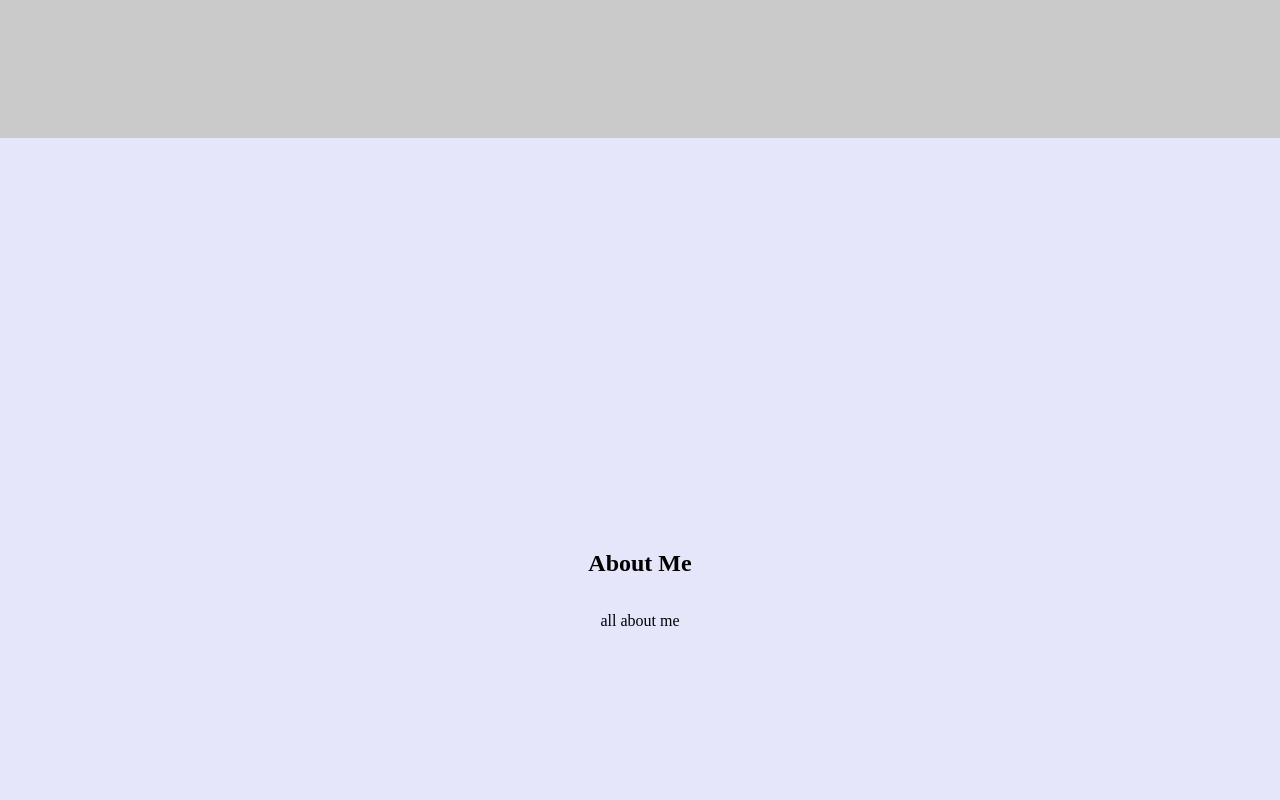
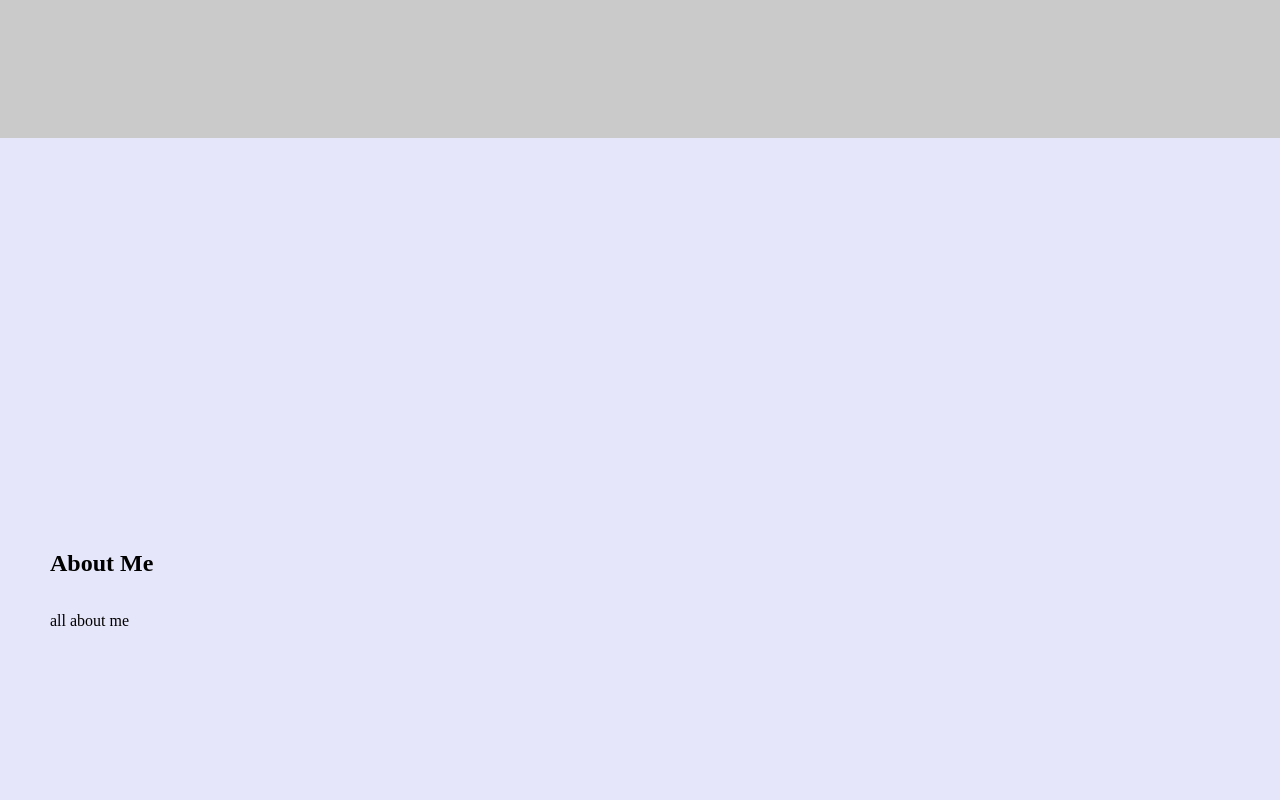
Before and after one commit to BaBaBunny/personal-website, a React (Vite) app in the folder personal-website/: page / in a window 1280 px wide. Shown: the part 560-1360 px from the top of the page. Built offline with nearby package versions, Linux system fonts and the light colour scheme.

Commit message:
align-items: top;

```diff
--- a/personal-website/src/index.css
+++ b/personal-website/src/index.css
@@ -67,7 +67,7 @@ body {
   display: flex;
   flex-direction: column;
   justify-content: center;
-  align-items: center;
+  align-items: top;
 
   background-color: lavender;
 }
```
